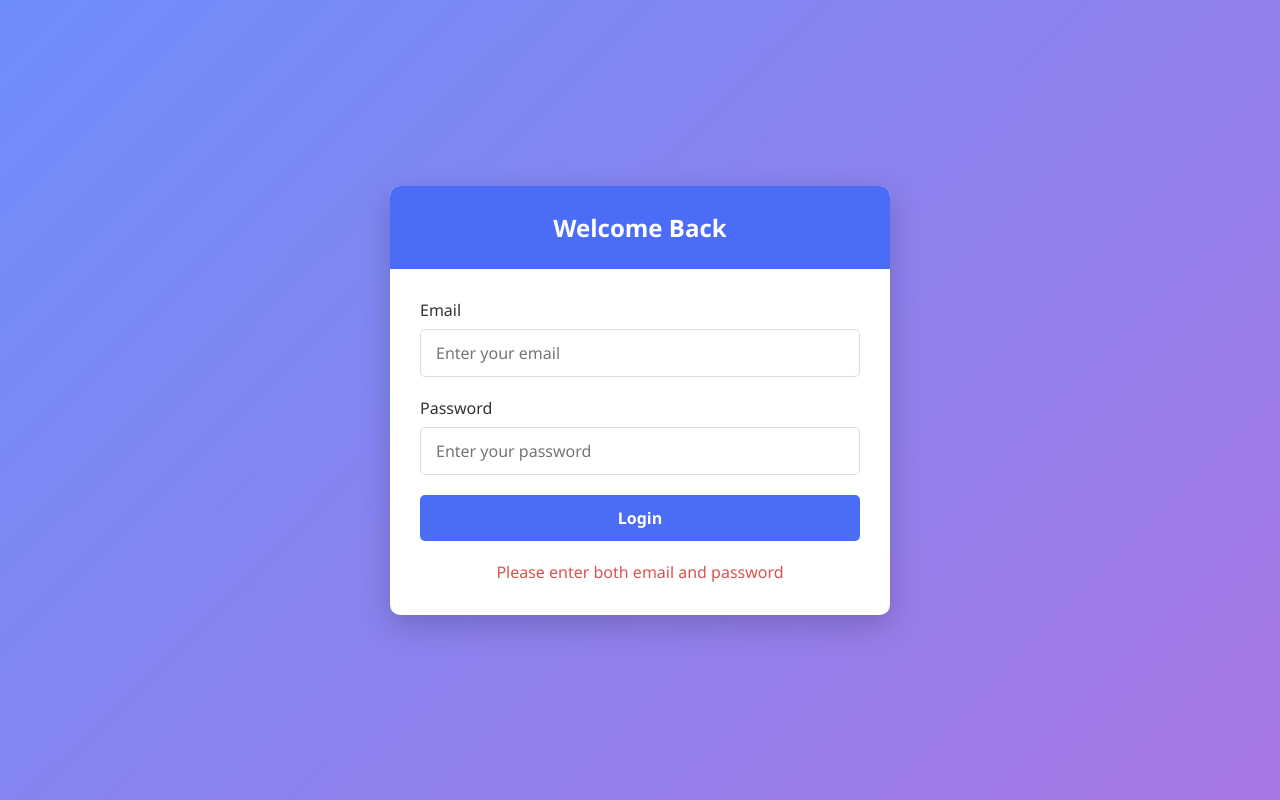
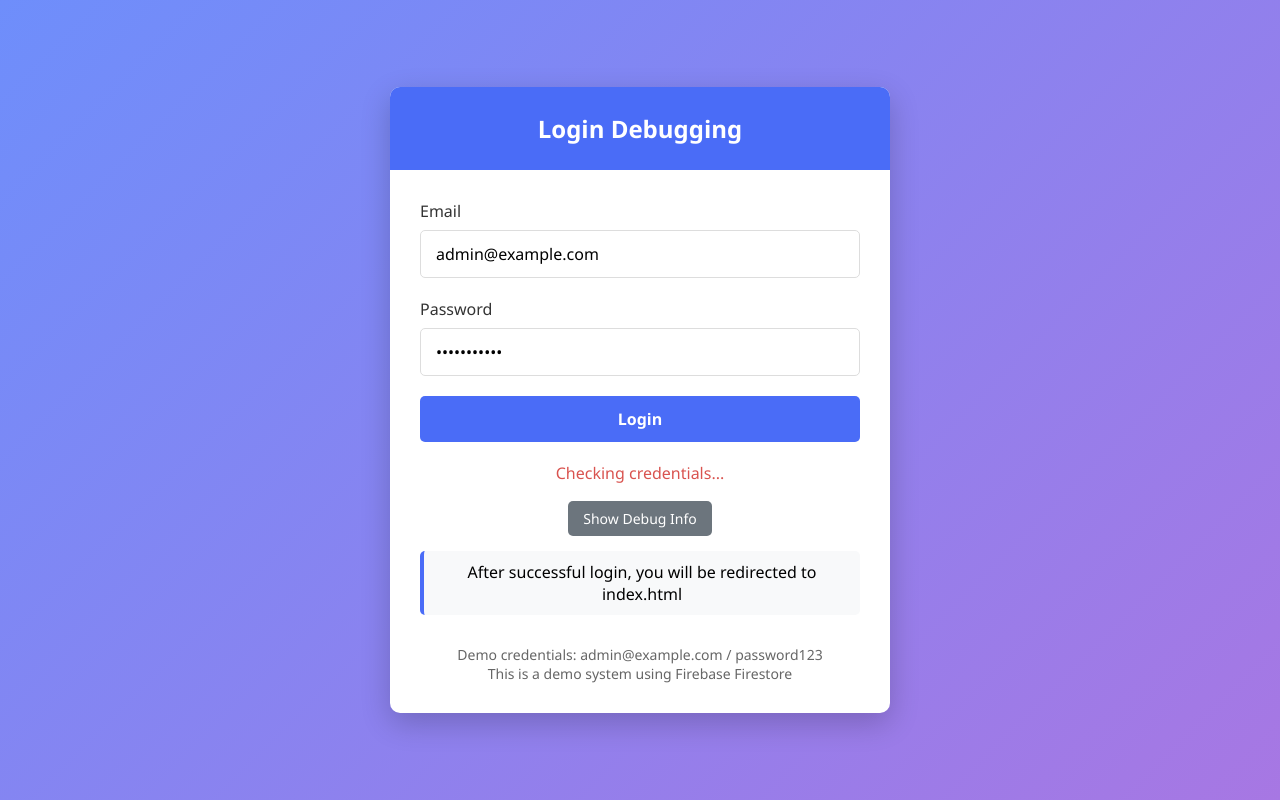
Before and after one commit to LPKKP/Laporan-Khas-KKP, a plain HTML site: page login.html in a window 1280 px wide. Both pictures are taken after a click on the button "Login". Drawn offline with Linux system fonts and the light colour scheme; no server answers.

Commit message:
Update login.html 4

```diff
--- a/login.html
+++ b/login.html
@@ -3,7 +3,7 @@
 <head>
     <meta charset="UTF-8">
     <meta name="viewport" content="width=device-width, initial-scale=1.0">
-    <title>Simple Login System</title>
+    <title>Login System Debug</title>
     <style>
         * {
             box-sizing: border-box;
@@ -120,34 +120,69 @@
             border-radius: 5px;
             border-left: 4px solid #4a6cf7;
         }
+
+        .debug-info {
+            margin-top: 20px;
+            padding: 15px;
+            background-color: #f8f9fa;
+            border-radius: 5px;
+            font-size: 14px;
+            color: #333;
+        }
+
+        .debug-toggle {
+            text-align: center;
+            margin-top: 15px;
+        }
+
+        .debug-toggle button {
+            background: #6c757d;
+            color: white;
+            border: none;
+            padding: 8px 15px;
+            border-radius: 5px;
+            font-size: 14px;
+            cursor: pointer;
+        }
     </style>
 </head>
 <body>
-    <!-- Login Page -->
     <div class="container" id="loginPage">
         <div class="header">
-            <h1>Welcome Back</h1>
+            <h1>Login Debugging</h1>
         </div>
         <div class="form-container">
             <div class="input-group">
                 <label for="email">Email</label>
-                <input type="email" id="email" placeholder="Enter your email">
+                <input type="email" id="email" placeholder="Enter your email" value="admin@example.com">
             </div>
             <div class="input-group">
                 <label for="password">Password</label>
-                <input type="password" id="password" placeholder="Enter your password">
+                <input type="password" id="password" placeholder="Enter your password" value="password123">
             </div>
             <button class="btn" id="loginBtn">Login</button>
             <div class="message" id="loginMessage"></div>
 
-<!--             <div class="redirect-info">
+            <div class="debug-toggle">
+                <button id="toggleDebug">Show Debug Info</button>
+            </div>
+
+            <div class="debug-info" id="debugInfo" style="display: none;">
+                <h3>Debug Information</h3>
+                <p><strong>Firebase Status:</strong> <span id="firebaseStatus">Checking...</span></p>
+                <p><strong>Query Details:</strong> <span id="queryDetails">Not executed yet</span></p>
+                <p><strong>User Data:</strong> <span id="userData">No data retrieved</span></p>
+                <p><strong>LocalStorage:</strong> <span id="localStorageStatus">Not set</span></p>
+            </div>
+
+            <div class="redirect-info">
                 <p>After successful login, you will be redirected to index.html</p>
-            </div> -->
+            </div>
 
-<!--             <div class="info">
+            <div class="info">
                 <p>Demo credentials: admin@example.com / password123</p>
                 <p>This is a demo system using Firebase Firestore</p>
-            </div> -->
+            </div>
         </div>
     </div>
 
@@ -156,7 +191,47 @@
     <script src="https://www.gstatic.com/firebasejs/8.10.1/firebase-firestore.js"></script>
 
     <script>
-        // Firebase configuration - replace with your own config
+        // DOM elements
+        const loginPage = document.getElementById('loginPage');
+        const loginBtn = document.getElementById('loginBtn');
+        const loginMessage = document.getElementById('loginMessage');
+        const toggleDebugBtn = document.getElementById('toggleDebug');
+        const debugInfo = document.getElementById('debugInfo');
+        const firebaseStatus = document.getElementById('firebaseStatus');
+        const queryDetails = document.getElementById('queryDetails');
+        const userData = document.getElementById('userData');
+        const localStorageStatus = document.getElementById('localStorageStatus');
+
+        // Toggle debug info
+        toggleDebugBtn.addEventListener('click', () => {
+            if (debugInfo.style.display === 'none') {
+                debugInfo.style.display = 'block';
+                toggleDebugBtn.textContent = 'Hide Debug Info';
+            } else {
+                debugInfo.style.display = 'none';
+                toggleDebugBtn.textContent = 'Show Debug Info';
+            }
+        });
+
+        // Update debug info
+        function updateDebugInfo(section, message) {
+            switch(section) {
+                case 'firebase':
+                    firebaseStatus.textContent = message;
+                    break;
+                case 'query':
+                    queryDetails.textContent = message;
+                    break;
+                case 'user':
+                    userData.textContent = message;
+                    break;
+                case 'storage':
+                    localStorageStatus.textContent = message;
+                    break;
+            }
+        }
+
+        // Firebase configuration
         const firebaseConfig = {
           apiKey: "AIzaSyAjMn3H2FKy87-m6VDq9AuPKt5CqMBy8K4",
           authDomain: "lpkkp-ed2c7.firebaseapp.com",
@@ -168,16 +243,34 @@
         };
 
         // Initialize Firebase
+        let db;
+        try {
             firebase.initializeApp(firebaseConfig);
-        const db = firebase.firestore();
+            db = firebase.firestore();
+            updateDebugInfo('firebase', 'Initialized successfully');
+            console.log('Firebase initialized successfully');
+        } catch (error) {
+            updateDebugInfo('firebase', `Error: ${error.message}`);
+            console.error('Firebase initialization error:', error);
+        }
 
-        // DOM elements
-        const loginPage = document.getElementById('loginPage');
-        const loginBtn = document.getElementById('loginBtn');
-        const loginMessage = document.getElementById('loginMessage');
+        // Check if user is already logged in
+        window.addEventListener('DOMContentLoaded', () => {
+            const savedEmail = localStorage.getItem('userEmail');
+            updateDebugInfo('storage', savedEmail ? `Found: ${savedEmail}` : 'No user email found');
+
+            if (savedEmail) {
+                // If user is already logged in, redirect to index.html
+                loginMessage.textContent = 'User already logged in, redirecting...';
+                loginMessage.classList.add('success-message');
+                setTimeout(() => {
+                    window.location.href = 'index.html';
+                }, 1500);
+            }
+        });
 
         // Login function
-        loginBtn.addEventListener('click', () => {
+        loginBtn.addEventListener('click', async () => {
             const email = document.getElementById('email').value;
             const password = document.getElementById('password').value;
 
@@ -187,18 +280,28 @@
             }
 
             loginMessage.textContent = 'Checking credentials...';
+            loginMessage.classList.remove('success-message');
+            updateDebugInfo('query', `Querying for email: ${email}`);
 
+            try {
                 // Check credentials against Firestore
-            db.collection('users').where('email', '==', email).get()
-                .then((querySnapshot) => {
+                const querySnapshot = await db.collection('users')
+                    .where('email', '==', email)
+                    .get();
+
+                updateDebugInfo('query', `Found ${querySnapshot.size} matching documents`);
+
                 if (querySnapshot.empty) {
                     loginMessage.textContent = 'User not found';
+                    updateDebugInfo('user', 'No user found with this email');
                     return;
                 }
 
                 let userFound = false;
                 querySnapshot.forEach((doc) => {
                     const user = doc.data();
+                    updateDebugInfo('user', `Retrieved user: ${JSON.stringify(user)}`);
+
                     if (user.password === password) {
                         userFound = true;
                         // Successful login
@@ -207,6 +310,7 @@
 
                         // Store user email in localStorage for demo purposes
                         localStorage.setItem('userEmail', email);
+                        updateDebugInfo('storage', `Set: ${email}`);
 
                         // REDIRECT TO index.html after a short delay
                         setTimeout(() => {
@@ -217,23 +321,14 @@
 
                 if (!userFound) {
                     loginMessage.textContent = 'Incorrect password';
+                    updateDebugInfo('user', 'Password does not match');
                 }
-                })
-                .catch((error) => {
+            } catch (error) {
                 console.error('Error getting documents: ', error);
                 loginMessage.textContent = 'Login error. Please try again.';
-                });
-        });
-
-        // Check if user is already logged in (for demo purposes)
-        window.addEventListener('DOMContentLoaded', () => {
-            const savedEmail = localStorage.getItem('userEmail');
-            if (savedEmail) {
-                // If user is already logged in, redirect to index.html
-                window.location.href = 'index.html';
+                updateDebugInfo('query', `Error: ${error.message}`);
             }
         });
     </script>
 </body>
-
 </html>
```
Lines whose indentation alone changed are shown as unchanged.
